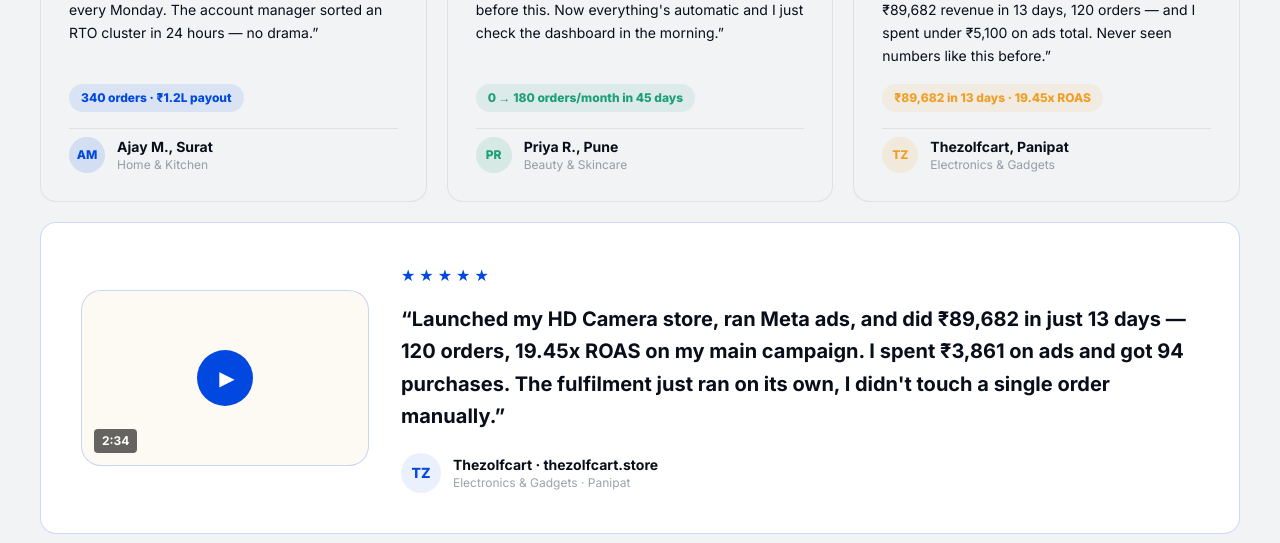
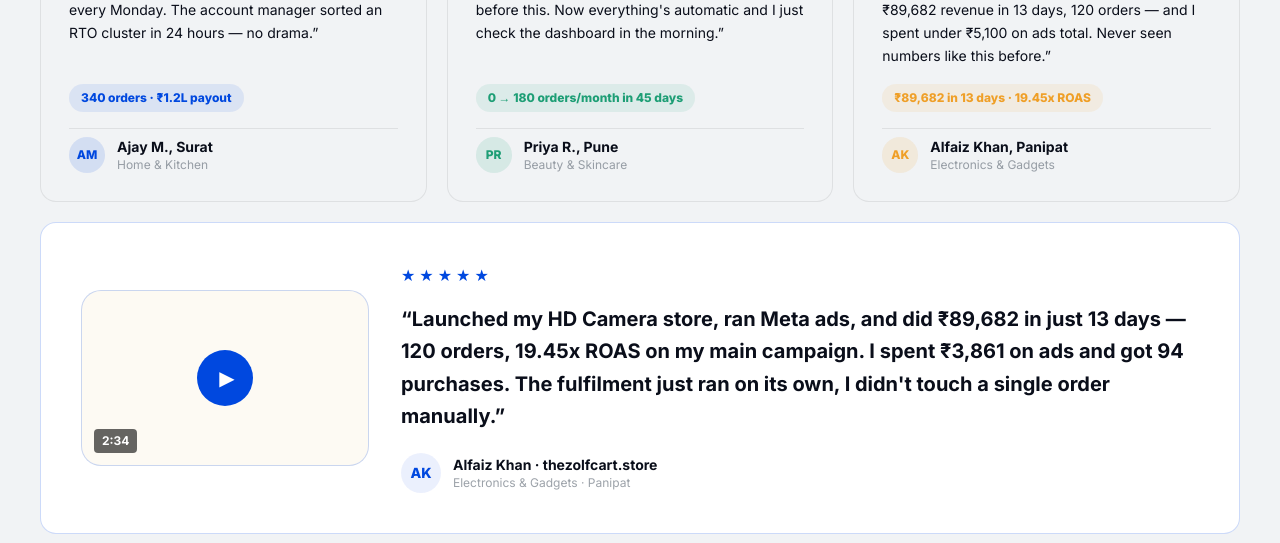
Before and after one commit to Ayushsharma228/vrinandya-ventures, a Next.js app: page / in a window 1280 px wide. Shown: the part 4160-4703 px from the top of the page. Built offline with nearby package versions, Linux system fonts and the light colour scheme; no server answers.

Commit message:
fix deploy: add --accept-data-loss to prisma db push; update testimonial to Alfaiz Khan

```diff
--- a/package.json
+++ b/package.json
@@ -4,7 +4,7 @@
   "private": true,
   "scripts": {
     "dev": "next dev",
-    "build": "prisma db push && prisma generate && next build",
+    "build": "prisma db push --accept-data-loss && prisma generate && next build",
     "start": "next start",
     "lint": "eslint"
   },
--- a/src/components/landing/Testimonials.tsx
+++ b/src/components/landing/Testimonials.tsx
@@ -22,8 +22,8 @@ const TESTIMONIALS = [
     color: C.green,
   },
   {
-    initials: "TZ",
-    name: "Thezolfcart",
+    initials: "AK",
+    name: "Alfaiz Khan",
     city: "Panipat",
     niche: "Electronics & Gadgets",
     quote: "19.45x ROAS on my first HD Camera campaign. ₹89,682 revenue in 13 days, 120 orders — and I spent under ₹5,100 on ads total. Never seen numbers like this before.",
@@ -143,10 +143,10 @@ export function Testimonials() {
                 className="w-10 h-10 rounded-full flex items-center justify-center text-sm font-black"
                 style={{ background: C.goldDim, color: C.gold }}
               >
-                TZ
+                AK
               </div>
               <div>
-                <p className="text-sm font-bold" style={{ color: C.heading }}>Thezolfcart · thezolfcart.store</p>
+                <p className="text-sm font-bold" style={{ color: C.heading }}>Alfaiz Khan · thezolfcart.store</p>
                 <p className="text-xs" style={{ color: C.muted }}>Electronics & Gadgets · Panipat</p>
               </div>
             </div>
```
